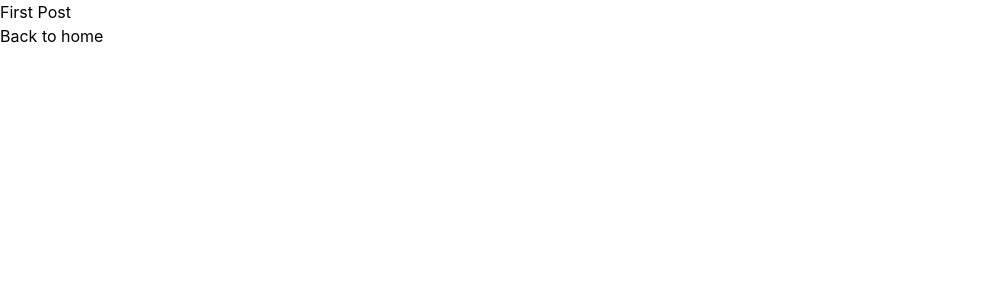
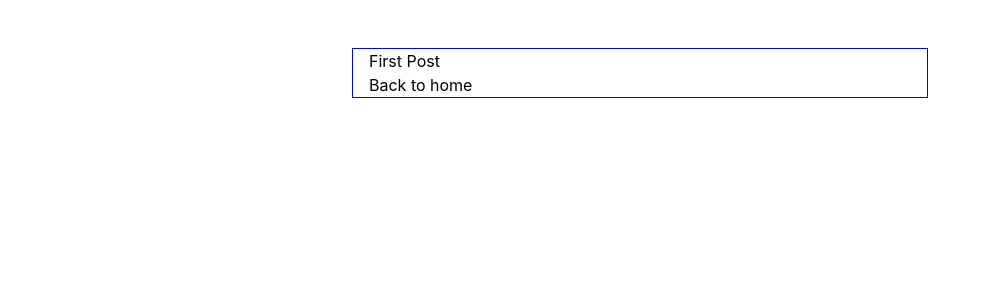
Before and after one commit to jleomorris/next-blog, a Next.js app: page /posts/first-post in a window 1280 px wide. Shown: the top 300 px of the page, without its empty margins (0-990 px from the left). Built offline with nearby package versions, Linux system fonts and the light colour scheme.

Commit message:
Add layout for first post

```diff
--- /dev/null
+++ b/components/layout.tsx
@@ -0,0 +1,12 @@
+import { ReactNode } from 'react';
+import styles from '../styles/Layout.module.css';
+
+interface IProps {
+  children: ReactNode;
+}
+
+const Layout: React.FC<IProps> = ({ children }) => {
+  return <div className={styles.container}>{children}</div>;
+};
+
+export default Layout;
--- a/pages/posts/first-post.tsx
+++ b/pages/posts/first-post.tsx
@@ -1,9 +1,10 @@
 import Link from 'next/link';
 import Head from 'next/head';
+import Layout from '../../components/layout';
 
 const firstPost = (): JSX.Element => {
   return (
-    <>
+    <Layout>
       <Head>
         <title>First Post</title>
       </Head>
@@ -13,7 +14,7 @@ const firstPost = (): JSX.Element => {
           <a>Back to home</a>
         </Link>
       </h2>
-    </>
+    </Layout>
   );
 };
 
--- /dev/null
+++ b/styles/Layout.module.css
@@ -0,0 +1,6 @@
+.container {
+  max-width: 36rem;
+  padding: 0 1rem;
+  margin: 3rem auto 6rem;
+  border: 1px solid blue;
+}
```
